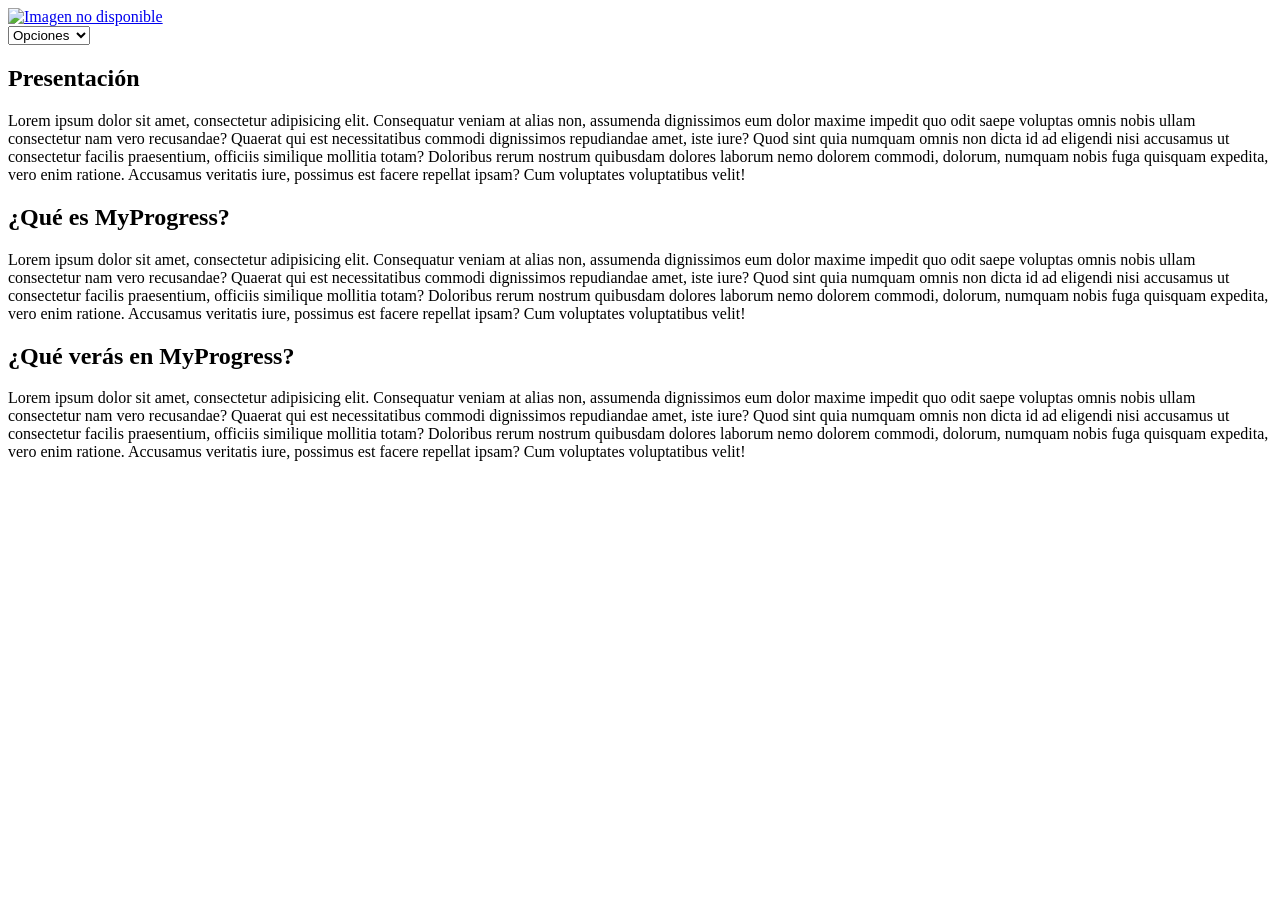
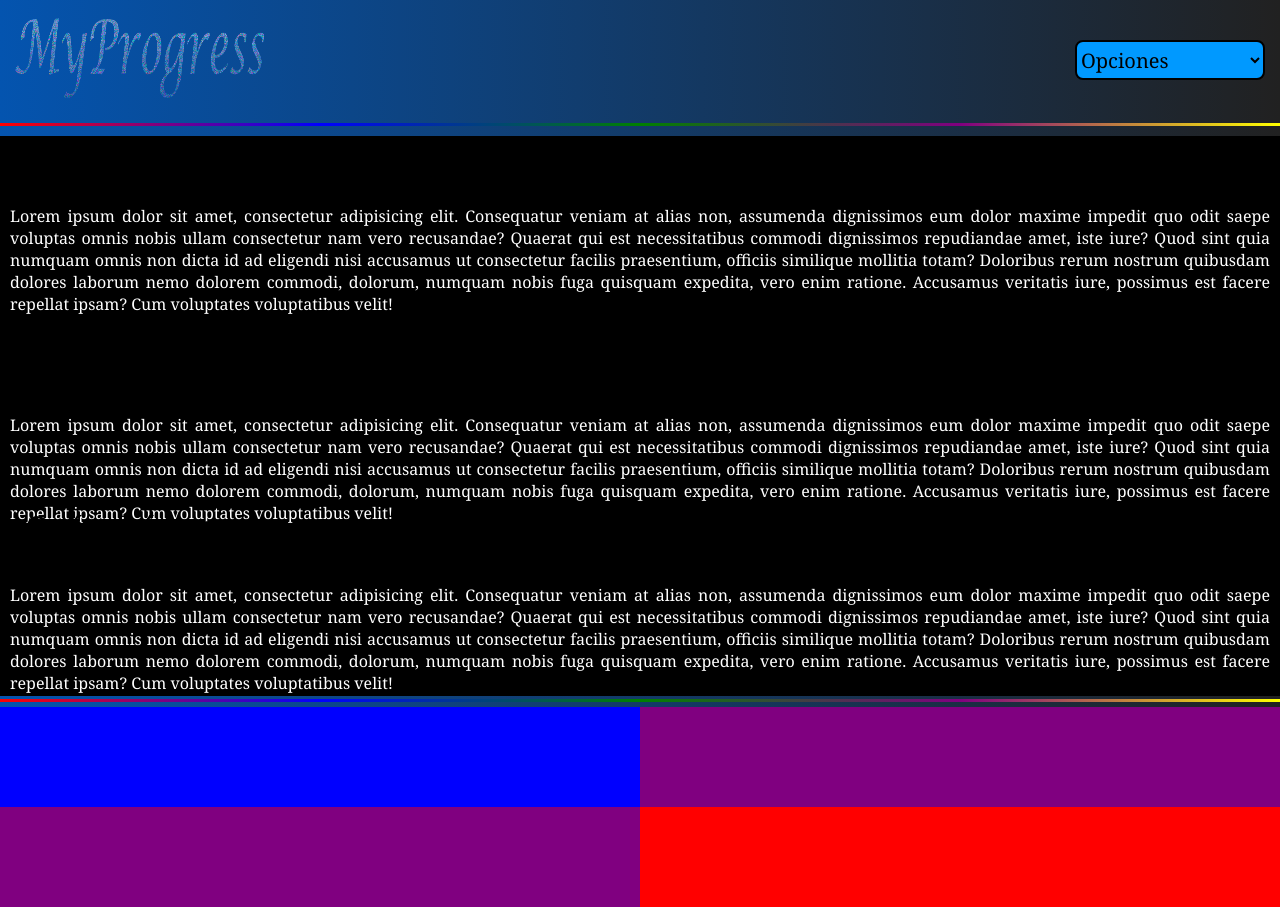
Before and after one commit to SMPS02/MyProgress, a plain HTML site: page index.html in a window 1280 px wide. Before the commit the page ends 800 px from the top, so only its background shows below. Drawn offline with Linux system fonts and the light colour scheme; the site is published under a folder, as on GitHub Pages, so addresses that start at the root find nothing.

Commit message:
2da reparación del apartado inicio

```diff
--- a/index.html
+++ b/index.html
@@ -8,8 +8,8 @@
     <meta name="author" content="Simón">
 
     <link rel="icon" href="../Carpeta-Multimedia/Logo Mi Progreso 1 (Circular).png">
-    <link rel="stylesheet" href="/Carpeta-CSS/index.css">
-    <link rel="stylesheet" href="/Carpeta-CSS/relleno.css">
+   <link rel="stylesheet" href="Carpeta-CSS/index.css">
+   <link rel="stylesheet" href="Carpeta-CSS/relleno.css">
 
     <title>Mi progreso</title>
 </head>
@@ -18,7 +18,7 @@
     <header class="header">
 
         <div class="contenedorLogo">
-           <a href="http://127.0.0.1:5500/Carpeta-HTML/index.html"><img src="../Carpeta-Multimedia/Logo Mi Progeso 3.png" alt="Imagen no disponible" class="logo"></a>
+           <a href="http://127.0.0.1:5500/Carpeta-HTML/index.html"><img src="Carpeta-Multimedia/Logo Mi Progeso 3.png" alt="Imagen no disponible" class="logo"></a>
         </div>
 
         <nav class="navBar">
```
